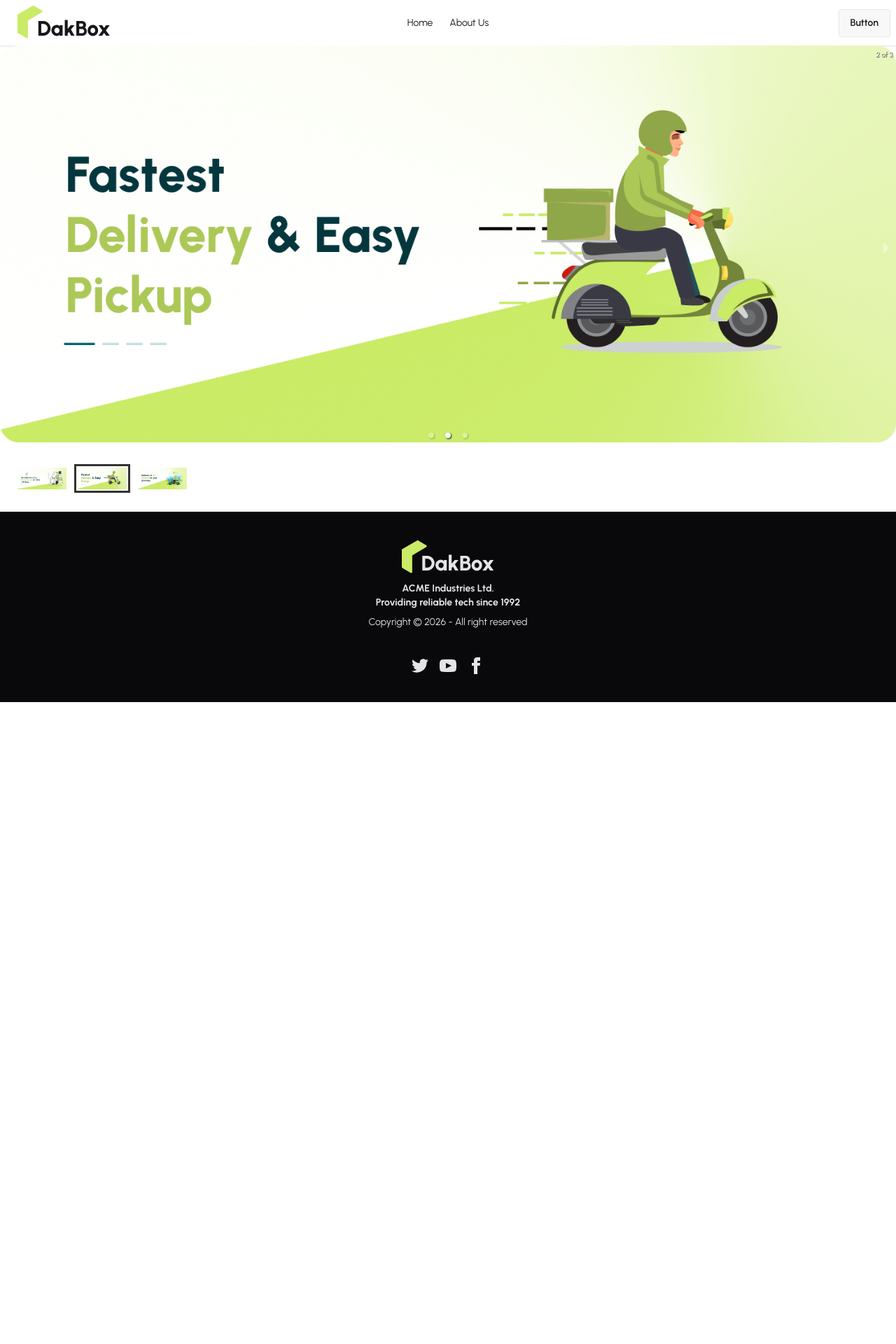
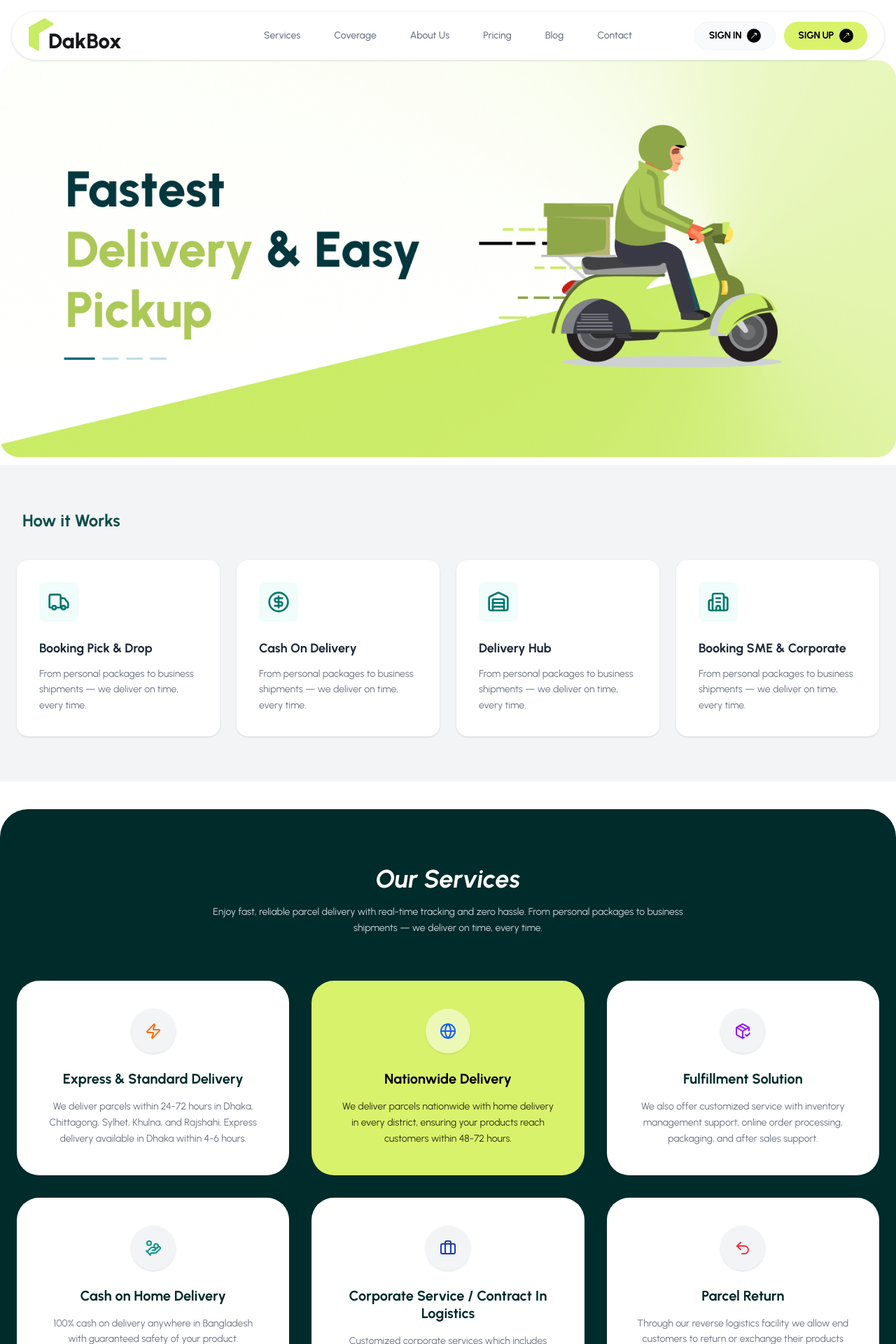
Before and after one commit to Muntasir-WSX/DakBox-Client, a React (Vite) app: page / in a window 1280 px wide. Shown: the top 1920 px of the page at 70% size. Before the commit the page ends 1003 px from the top, so only its background shows below. Built offline with nearby package versions, Linux system fonts and the light colour scheme.

Commit message:
HowItworks&Services part DONE

```diff
--- a/package.json
+++ b/package.json
@@ -11,10 +11,12 @@
   },
   "dependencies": {
     "@tailwindcss/vite": "^4.1.18",
+    "lucide-react": "^0.563.0",
     "react": "^19.2.0",
     "react-dom": "^19.2.0",
     "react-responsive-carousel": "^3.2.23",
     "react-router": "^7.12.0",
+    "react-router-dom": "^7.13.0",
     "tailwindcss": "^4.1.18"
   },
   "devDependencies": {
--- a/src/Pages/FullHome/Banner/Banner.jsx
+++ b/src/Pages/FullHome/Banner/Banner.jsx
@@ -4,20 +4,33 @@ import bannerImg1 from "../../../assets/banner/banner1.png";
 import bannerImg2 from "../../../assets/banner/banner2.png";
 import bannerImg3 from "../../../assets/banner/banner3.png";
 import { Carousel } from "react-responsive-carousel";
+import HowItWorks from "../Home/HowItWorks/HowItWorks";
+import Services from "../Home/Services/Services";
 
 const Banner = () => {
   return (
-    <Carousel autoPlay={true} infiniteLoop={true}>
-      <div>
-        <img src={bannerImg1} />
-      </div>
-      <div>
+    <div>
+      <Carousel autoPlay={true}
+        infiniteLoop={true}
+        showThumbs={false}
+        showStatus={false}
+        showArrows={false}
+        showIndicators={false}
+        interval={3000}
+        stopOnHover={false}  >
+        <div>
+          <img src={bannerImg1} />
+        </div>
+        <div>
         <img src={bannerImg2} />
       </div>
       <div>
         <img src={bannerImg3} />
       </div>
     </Carousel>
+    <HowItWorks></HowItWorks>
+    <Services></Services>
+    </div>
   );
 };
 
--- /dev/null
+++ b/src/Pages/FullHome/Home/HowItWorks/HowItWorks.jsx
@@ -0,0 +1,65 @@
+import React from 'react';
+import { Truck, CircleDollarSign, Warehouse, Building2 } from 'lucide-react';
+
+const HowItWorks = () => {
+  const steps = [
+    {
+      id: 1,
+      title: "Booking Pick & Drop",
+      description: "From personal packages to business shipments — we deliver on time, every time.",
+      icon: <Truck className="w-8 h-8 text-teal-700" />,
+    },
+    {
+      id: 2,
+      title: "Cash On Delivery",
+      description: "From personal packages to business shipments — we deliver on time, every time.",
+      icon: <CircleDollarSign className="w-8 h-8 text-teal-700" />,
+    },
+    {
+      id: 3,
+      title: "Delivery Hub",
+      description: "From personal packages to business shipments — we deliver on time, every time.",
+      icon: <Warehouse className="w-8 h-8 text-teal-700" />,
+    },
+    {
+      id: 4,
+      title: "Booking SME & Corporate",
+      description: "From personal packages to business shipments — we deliver on time, every time.",
+      icon: <Building2 className="w-8 h-8 text-teal-700" />,
+    },
+  ];
+
+  return (
+    <section className="bg-gray-100 py-16 px-6 font-Urbanist">
+      <div className="max-w-7xl mx-auto">
+        {/* Section Title */}
+        <h2 className="text-2xl font-bold text-teal-900 mb-10 ml-2">How it Works</h2>
+
+        {/* Cards Grid */}
+        <div className="grid grid-cols-1 md:grid-cols-2 lg:grid-cols-4 gap-6">
+          {steps.map((step) => (
+            <div
+              key={step.id}
+              className="bg-white p-8 rounded-2xl shadow-sm hover:shadow-md transition-shadow duration-300 flex flex-col items-start"
+            >
+              {/* Icon Container */}
+              <div className="mb-6 bg-teal-50 p-3 rounded-lg">
+                {step.icon}
+              </div>
+
+              {/* Text Content */}
+              <h3 className="text-lg font-bold text-gray-800 mb-3">
+                {step.title}
+              </h3>
+              <p className="text-gray-500 text-sm leading-relaxed">
+                {step.description}
+              </p>
+            </div>
+          ))}
+        </div>
+      </div>
+    </section>
+  );
+};
+
+export default HowItWorks;
--- /dev/null
+++ b/src/Pages/FullHome/Home/Services/Services.jsx
@@ -0,0 +1,102 @@
+import React from 'react';
+import {
+  Zap,
+  Globe,
+  PackageCheck,
+  HandCoins,
+  Briefcase,
+  Undo2
+} from 'lucide-react';
+
+const Services = () => {
+  const serviceData = [
+    {
+      id: 1,
+      title: "Express & Standard Delivery",
+      desc: "We deliver parcels within 24-72 hours in Dhaka, Chittagong, Sylhet, Khulna, and Rajshahi. Express delivery available in Dhaka within 4-6 hours.",
+      icon: <Zap className="w-6 h-6 text-orange-500" />,
+      highlight: false
+    },
+    {
+      id: 2,
+      title: "Nationwide Delivery",
+      desc: "We deliver parcels nationwide with home delivery in every district, ensuring your products reach customers within 48-72 hours.",
+      icon: <Globe className="w-6 h-6 text-blue-600" />,
+      highlight: true // Lime green card
+    },
+    {
+      id: 3,
+      title: "Fulfillment Solution",
+      desc: "We also offer customized service with inventory management support, online order processing, packaging, and after sales support.",
+      icon: <PackageCheck className="w-6 h-6 text-purple-600" />,
+      highlight: false
+    },
+    {
+      id: 4,
+      title: "Cash on Home Delivery",
+      desc: "100% cash on delivery anywhere in Bangladesh with guaranteed safety of your product.",
+      icon: <HandCoins className="w-6 h-6 text-teal-600" />,
+      highlight: false
+    },
+    {
+      id: 5,
+      title: "Corporate Service / Contract In Logistics",
+      desc: "Customized corporate services which includes warehouse and inventory management support.",
+      icon: <Briefcase className="w-6 h-6 text-blue-800" />,
+      highlight: false
+    },
+    {
+      id: 6,
+      title: "Parcel Return",
+      desc: "Through our reverse logistics facility we allow end customers to return or exchange their products with online business merchants.",
+      icon: <Undo2 className="w-6 h-6 text-red-500" />,
+      highlight: false
+    }
+  ];
+
+  return (
+    <section className="bg-[#002B2B] py-20 px-6 rounded-[40px] my-10 max-w-7xl mx-auto text-center">
+      {/* Header */}
+      <div className="mb-16">
+        <h2 className="text-4xl font-bold text-white mb-4 italic">Our Services</h2>
+        <p className="text-gray-300 max-w-2xl mx-auto text-sm leading-relaxed">
+          Enjoy fast, reliable parcel delivery with real-time tracking and zero hassle.
+          From personal packages to business shipments — we deliver on time, every time.
+        </p>
+      </div>
+
+      {/* Services Grid */}
+      <div className="grid grid-cols-1 md:grid-cols-2 lg:grid-cols-3 gap-8">
+        {serviceData.map((service) => (
+          <div
+            key={service.id}
+            className={`p-10 rounded-4xl flex flex-col items-center transition-transform hover:scale-105 duration-300 ${
+              service.highlight
+                ? "bg-[#D9F26B] text-black"
+                : "bg-white text-[#002B2B]"
+            }`}
+          >
+            {/* Icon Container */}
+            <div className={`w-16 h-16 rounded-full flex items-center justify-center mb-6 shadow-sm ${
+              service.highlight ? "bg-white/50" : "bg-gray-100"
+            }`}>
+              {service.icon}
+            </div>
+
+            {/* Content */}
+            <h3 className="text-xl font-bold mb-4 px-2 leading-tight">
+              {service.title}
+            </h3>
+            <p className={`text-sm leading-relaxed ${
+              service.highlight ? "text-black/80" : "text-gray-500"
+            }`}>
+              {service.desc}
+            </p>
+          </div>
+        ))}
+      </div>
+    </section>
+  );
+};
+
+export default Services;
--- a/src/Pages/SharedCopmponents/NavBar/Navbar.jsx
+++ b/src/Pages/SharedCopmponents/NavBar/Navbar.jsx
@@ -1,59 +1,87 @@
 import React from "react";
-import { NavLink } from "react-router";
+import { NavLink } from "react-router-dom";
 import DakBox from "../DakBoxLogo/DakBox";
+import { MoveUpRight, Menu } from "lucide-react";
 
 const Navbar = () => {
-    const navItems = <>
+  // Active class logic for NavLinks
+  const navLinkStyles = ({ isActive }) =>
+    `transition-colors duration-200 font-medium ${
+      isActive ? "text-black font-bold lg:border-b-2 lg:border-black" : "text-gray-500 hover:text-black"
+    }`;
 
-        <li><NavLink to="/">Home</NavLink></li>
-        <li><NavLink to="/about">About Us</NavLink></li>
-        {/* <li><NavLink to="/">Home</NavLink></li> */}
+  const navItems = (
+    <>
+      <li><NavLink to="/services" className={navLinkStyles}>Services</NavLink></li>
+      <li><NavLink to="/coverage" className={navLinkStyles}>Coverage</NavLink></li>
+      <li><NavLink to="/about" className={navLinkStyles}>About Us</NavLink></li>
+      <li><NavLink to="/pricing" className={navLinkStyles}>Pricing</NavLink></li>
+      <li><NavLink to="/blog" className={navLinkStyles}>Blog</NavLink></li>
+      <li><NavLink to="/contact" className={navLinkStyles}>Contact</NavLink></li>
+    </>
+  );
 
-    </>
   return (
-    <div className="navbar bg-base-100 shadow-sm">
-      <div className="navbar-start">
-        <div className="dropdown">
-          <div tabIndex={0} role="button" className="btn btn-ghost lg:hidden">
-            <svg
-              xmlns="http://www.w3.org/2000/svg"
-              className="h-5 w-5"
-              fill="none"
-              viewBox="0 0 24 24"
-              stroke="currentColor"
-            >
-                {
-                    navItems
-                }
-              {" "}
-              <path
-                strokeLinecap="round"
-                strokeLinejoin="round"
-                strokeWidth="2"
-                d="M4 6h16M4 12h8m-8 6h16"
-              />{" "}
-            </svg>
+    <div className="max-w-7xl mx-auto px-4 mt-4 relative z-[100]">
+      {/* Drawer Wrapper */}
+      <div className="drawer">
+        <input id="my-drawer" type="checkbox" className="drawer-toggle" />
+
+        <div className="drawer-content flex flex-col">
+          {/* Main Navbar */}
+          <div className="navbar bg-white border border-gray-100 rounded-full px-6 py-2 shadow-sm">
+
+            {/* Start: Logo & Mobile Toggle */}
+            <div className="navbar-start">
+              <label htmlFor="my-drawer" className="btn btn-ghost lg:hidden p-0 mr-2 min-h-0 h-auto">
+                <Menu size={24} className="text-gray-600" />
+              </label>
+              <NavLink to="/" className="flex items-center">
+                <DakBox />
+              </NavLink>
+            </div>
+
+            {/* Center: Desktop Links */}
+            <div className="navbar-center hidden lg:flex">
+              <ul className="menu menu-horizontal px-1 gap-6 text-sm">
+                {navItems}
+              </ul>
+            </div>
+
+            {/* End: Auth Buttons */}
+            <div className="navbar-end gap-2 md:gap-3">
+              <NavLink to="/login" className="btn bg-gray-50 hover:bg-gray-200 border border-gray-100 rounded-full px-4 md:px-5 flex items-center gap-2 group h-10 min-h-0">
+                <span className="font-bold text-black text-[10px] md:text-sm uppercase tracking-tight">Sign In</span>
+                <div className="bg-black text-white rounded-full p-1 transition-transform group-hover:rotate-45 hidden sm:block">
+                  <MoveUpRight size={12} />
+                </div>
+              </NavLink>
+
+              <NavLink to="/register" className="btn bg-[#D9F26B] hover:bg-[#c4db59] border-none rounded-full px-4 md:px-5 flex items-center gap-2 group h-10 min-h-0">
+                <span className="font-bold text-black text-[10px] md:text-sm uppercase tracking-tight">Sign Up</span>
+                <div className="bg-black text-[#D9F26B] rounded-full p-1 transition-transform group-hover:rotate-45 hidden sm:block">
+                  <MoveUpRight size={12} />
+                </div>
+              </NavLink>
+            </div>
           </div>
-          <ul
-            tabIndex="-1"
-            className="menu menu-sm dropdown-content bg-base-100 rounded-box z-1 mt-3 w-52 p-2 shadow"
-          >
-            {
-                navItems
-            }
+        </div>
+
+        {/* Drawer Sidebar (Mobile) */}
+        <div className="drawer-side">
+          <label htmlFor="my-drawer" aria-label="close sidebar" className="drawer-overlay"></label>
+          <ul className="menu p-6 w-80 min-h-full bg-white text-base-content space-y-4 pt-10">
+            {/* Sidebar Logo */}
+            <div className="mb-8 px-4">
+              <DakBox />
+            </div>
+            {navItems}
+            <div className="pt-6 border-t border-gray-100 flex flex-col gap-3">
+               <NavLink to="/login" className="btn btn-outline rounded-full">Sign In</NavLink>
+               <NavLink to="/register" className="btn bg-[#D9F26B] border-none rounded-full">Sign Up</NavLink>
+            </div>
           </ul>
         </div>
-        <a className="btn btn-ghost text-xl"><DakBox></DakBox></a>
-      </div>
-      <div className="navbar-center hidden lg:flex">
-        <ul className="menu menu-horizontal px-1">
-         {
-                    navItems
-        }
-        </ul>
-      </div>
-      <div className="navbar-end">
-        <a className="btn">Button</a>
       </div>
     </div>
   );
--- a/src/main.jsx
+++ b/src/main.jsx
@@ -6,7 +6,7 @@ import { router } from './Router/Router';
 
 createRoot(document.getElementById('root')).render(
   <StrictMode>
-   <div className='font-urbanist max-w-7xl'>
+   <div className='font-urbanist max-w-7xl mx-auto'>
     <RouterProvider router={router} />
     </div>
   </StrictMode>
```
Also changed, not shown: 1 other file (tests, documents, lock files or other folders).
